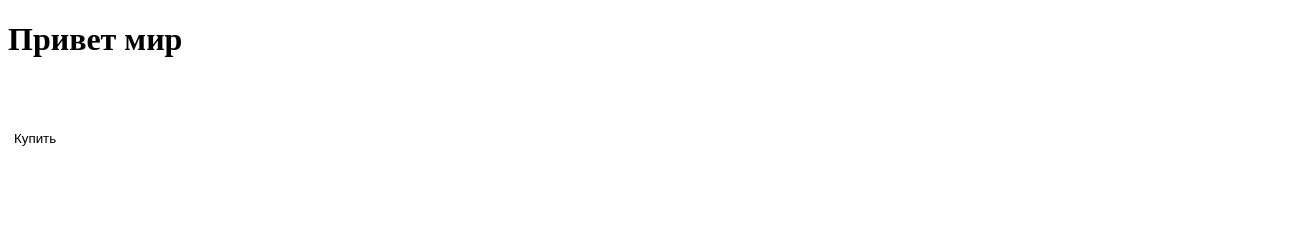
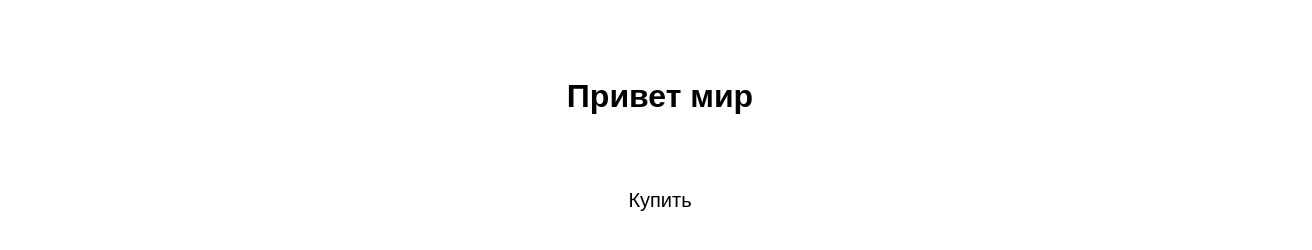
Before and after one commit to nikitavivat/nikitavivat.github.io, a plain HTML site: page index.html in a window 1280 px wide. Shown: the whole page, 1312 px wide, since content can reach past the window. Drawn offline with Linux system fonts and the light colour scheme.

Commit message:
Update index.html

```diff
--- a/index.html
+++ b/index.html
@@ -4,16 +4,46 @@
     <meta charset="UTF-8">
     <title>Shop</title>
     <style>
+        @import url('https://fonts.googleapis.com/css2?family=Montserrat:wght@200;500&display=swap')
+
+        *. {
+            margin: 0;
+            padding: 0;
+            box-sizing: border-box;
+        }
+
         body {
+            font-family: 'Montserrat', sans-serif;
             font-weight: 200;
             color: var(--tg-theme-text-color);
             background: var(--tg-theme-bg-color);
+        }
+
+        #main {
+            width: 100%;
+            padding: 20px;
+            text-align: center;
+        }
+
+        h1 {
+            margin-top: 50px;
+            margin-bottom: 10px;
+        }
+
+        p {
+            width: 350px;
+            margin: 0 auto;
         }
 
         button {
             border: 0;
             border-radius: 5px;
             margin-top: 50px;
+            height: 50px;
+            width: 200px;
+            font-size: 20px;
+            font-weight: 500px;
+            cursor: pointer;
             color: var(--tg-theme-button-color);
             background: var(--tg-theme-button-text-color);
         }
```
